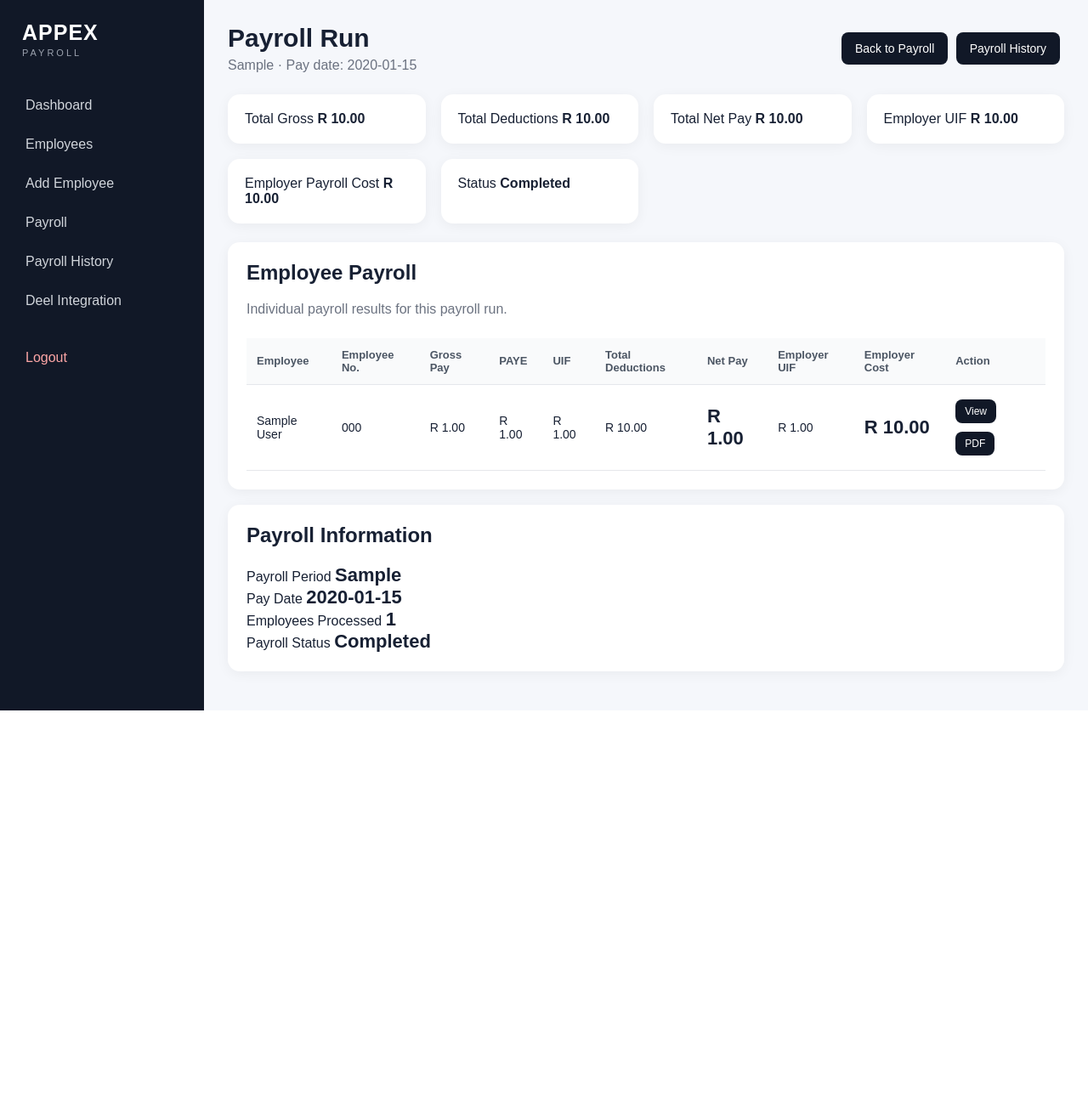
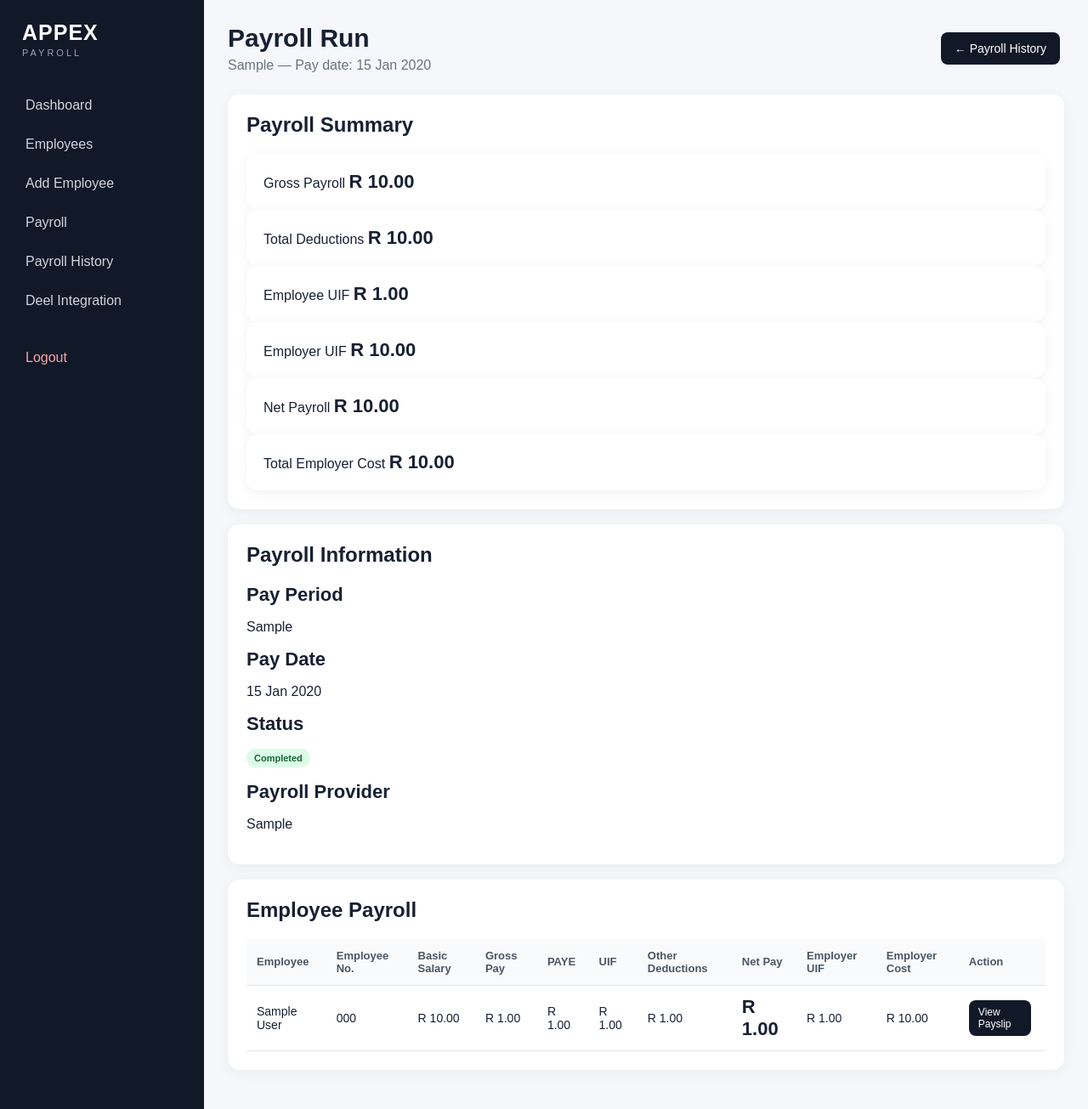
Before and after one commit to Dibola880/Appex---payroll-, a Flask app: page /payroll/1 in a window 1280 px wide. Shown: the whole page at 85% size. Before the commit the page ends 836 px from the top, so only its background shows below. Run offline with Flask 3, Linux system fonts and the light colour scheme; the visitor is signed in with stand-in values (Sample User, id 1); tables that the repository leaves empty hold one stand-in row (values such as "Sample post").

Commit message:
Update payroll_run.html

```diff
--- a/app/templates/payroll_run.html
+++ b/app/templates/payroll_run.html
@@ -9,97 +9,124 @@
         <h1>Payroll Run</h1>
         <p>
             {{ payroll_run.pay_period }}
-            · Pay date: {{ payroll_run.pay_date }}
+            {% if payroll_run.pay_date %}
+                — Pay date:
+                {{ payroll_run.pay_date.strftime('%d %b %Y') }}
+            {% endif %}
         </p>
     </div>
 
-    <div>
-        <a class="btn" href="{{ url_for('main.payroll') }}">
-            Back to Payroll
+    <a class="btn" href="{{ url_for('main.payroll_history') }}">
+        ← Payroll History
     </a>
-
-        <a class="btn" href="{{ url_for('main.payroll_history') }}">
-            Payroll History
-        </a>
-    </div>
 </div>
 
 
-<!-- ============================================================
-     PAYROLL SUMMARY
-============================================================ -->
+<!-- Payroll Summary -->
 
-<div class="dashboard-grid">
+<div class="card">
+
+    <h2>Payroll Summary</h2>
+
+    <div class="stats-grid">
 
         <div class="stat-card">
-        <span>Total Gross</span>
+            <span class="stat-label">Gross Payroll</span>
             <strong>
                 R {{ "%.2f"|format(payroll_run.total_gross or 0) }}
             </strong>
         </div>
 
         <div class="stat-card">
-        <span>Total Deductions</span>
+            <span class="stat-label">Total Deductions</span>
             <strong>
                 R {{ "%.2f"|format(payroll_run.total_deductions or 0) }}
             </strong>
         </div>
 
         <div class="stat-card">
-        <span>Total Net Pay</span>
+            <span class="stat-label">Employee UIF</span>
+            <strong>
+                R {{ "%.2f"|format(payroll_run.payslips | sum(attribute='uif') or 0) }}
+            </strong>
+        </div>
+
+        <div class="stat-card">
+            <span class="stat-label">Employer UIF</span>
+            <strong>
+                R {{ "%.2f"|format(payroll_run.total_employer_uif or 0) }}
+            </strong>
+        </div>
+
+        <div class="stat-card">
+            <span class="stat-label">Net Payroll</span>
             <strong>
                 R {{ "%.2f"|format(payroll_run.total_net or 0) }}
             </strong>
         </div>
 
         <div class="stat-card">
-        <span>Employer UIF</span>
-        <strong>
-            R {{ "%.2f"|format(payroll_run.total_employer_uif or 0) }}
-        </strong>
-    </div>
-
-    <div class="stat-card">
-        <span>Employer Payroll Cost</span>
+            <span class="stat-label">Total Employer Cost</span>
             <strong>
                 R {{ "%.2f"|format(payroll_run.total_employer_cost or 0) }}
             </strong>
         </div>
 
-    <div class="stat-card">
-        <span>Status</span>
-
-        {% if payroll_run.status == "Completed" %}
-            <strong class="text-success">
-                Completed
-            </strong>
-        {% else %}
-            <strong>
-                {{ payroll_run.status }}
-            </strong>
-        {% endif %}
     </div>
 
 </div>
 
 
-<!-- ============================================================
-     PAYROLL DETAILS
-============================================================ -->
+<!-- Payroll Information -->
 
 <div class="card">
 
-    <div class="page-header">
+    <h2>Payroll Information</h2>
+
+    <div class="details-grid">
+
         <div>
-            <h2>Employee Payroll</h2>
+            <strong>Pay Period</strong>
+            <p>{{ payroll_run.pay_period }}</p>
+        </div>
+
+        <div>
+            <strong>Pay Date</strong>
             <p>
-                Individual payroll results for this payroll run.
+                {{ payroll_run.pay_date.strftime('%d %b %Y') if payroll_run.pay_date else '-' }}
             </p>
         </div>
+
+        <div>
+            <strong>Status</strong>
+            <p>
+                {% if payroll_run.status == "Completed" %}
+                    <span class="badge success">Completed</span>
+                {% elif payroll_run.status == "Processing" %}
+                    <span class="badge warning">Processing</span>
+                {% else %}
+                    <span class="badge">{{ payroll_run.status }}</span>
+                {% endif %}
+            </p>
+        </div>
+
+        <div>
+            <strong>Payroll Provider</strong>
+            <p>{{ current_user.company.payroll_provider }}</p>
+        </div>
+
+    </div>
+
 </div>
 
 
-    {% if payslips %}
+<!-- Employee Payroll -->
+
+<div class="card">
+
+    <h2>Employee Payroll</h2>
+
+    {% if payroll_run.payslips %}
 
     <div class="table-wrap">
 
@@ -110,10 +137,11 @@
                 <tr>
                     <th>Employee</th>
                     <th>Employee No.</th>
+                    <th>Basic Salary</th>
                     <th>Gross Pay</th>
                     <th>PAYE</th>
                     <th>UIF</th>
-                    <th>Total Deductions</th>
+                    <th>Other Deductions</th>
                     <th>Net Pay</th>
                     <th>Employer UIF</th>
                     <th>Employer Cost</th>
@@ -122,10 +150,9 @@
 
             </thead>
 
-
             <tbody>
 
-            {% for payslip in payslips %}
+            {% for payslip in payroll_run.payslips %}
 
                 <tr>
 
@@ -136,6 +163,10 @@
 
                     <td>
                         {{ payslip.employee.employee_number }}
+                    </td>
+
+                    <td>
+                        R {{ "%.2f"|format(payslip.basic_salary or 0) }}
                     </td>
 
                     <td>
@@ -151,7 +182,7 @@
                     </td>
 
                     <td>
-                        R {{ "%.2f"|format(payslip.total_deductions or 0) }}
+                        R {{ "%.2f"|format(payslip.other_deductions or 0) }}
                     </td>
 
                     <td>
@@ -165,31 +196,16 @@
                     </td>
 
                     <td>
-                        <strong>
                         R {{ "%.2f"|format(payslip.employer_cost or 0) }}
-                        </strong>
                     </td>
 
                     <td>
 
                         <a
                             class="btn small"
-                            href="{{ url_for(
-                                'main.view_payslip',
-                                payslip_id=payslip.id
-                            ) }}"
+                            href="{{ url_for('main.view_payslip', payslip_id=payslip.id) }}"
                         >
-                            View
-                        </a>
-
-                        <a
-                            class="btn small"
-                            href="{{ url_for(
-                                'main.download_payslip_pdf',
-                                payslip_id=payslip.id
-                            ) }}"
-                        >
-                            PDF
+                            View Payslip
                         </a>
 
                     </td>
@@ -206,55 +222,10 @@
 
     {% else %}
 
-        <p>
-            No payslips were generated for this payroll run.
-        </p>
+        <p>No payslips are associated with this payroll run.</p>
 
     {% endif %}
 
 </div>
 
-
-<!-- ============================================================
-     PAYROLL INFORMATION
-============================================================ -->
-
-<div class="card">
-
-    <h2>Payroll Information</h2>
-
-    <div class="info-grid">
-
-        <div>
-            <span class="info-label">Payroll Period</span>
-            <strong>
-                {{ payroll_run.pay_period }}
-            </strong>
-        </div>
-
-        <div>
-            <span class="info-label">Pay Date</span>
-            <strong>
-                {{ payroll_run.pay_date }}
-            </strong>
-        </div>
-
-        <div>
-            <span class="info-label">Employees Processed</span>
-            <strong>
-                {{ payslips|length }}
-            </strong>
-        </div>
-
-        <div>
-            <span class="info-label">Payroll Status</span>
-            <strong>
-                {{ payroll_run.status }}
-            </strong>
-        </div>
-
-    </div>
-
-</div>
-
 {% endblock %}
```
Lines whose indentation alone changed are shown as unchanged.
